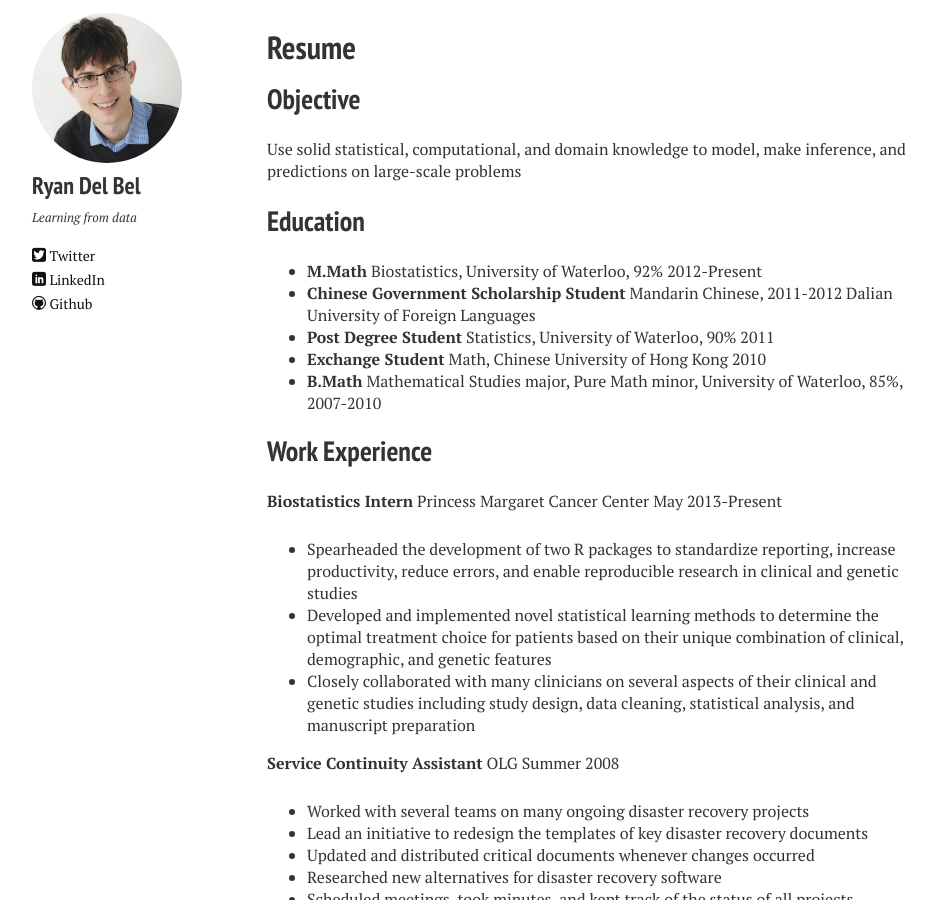
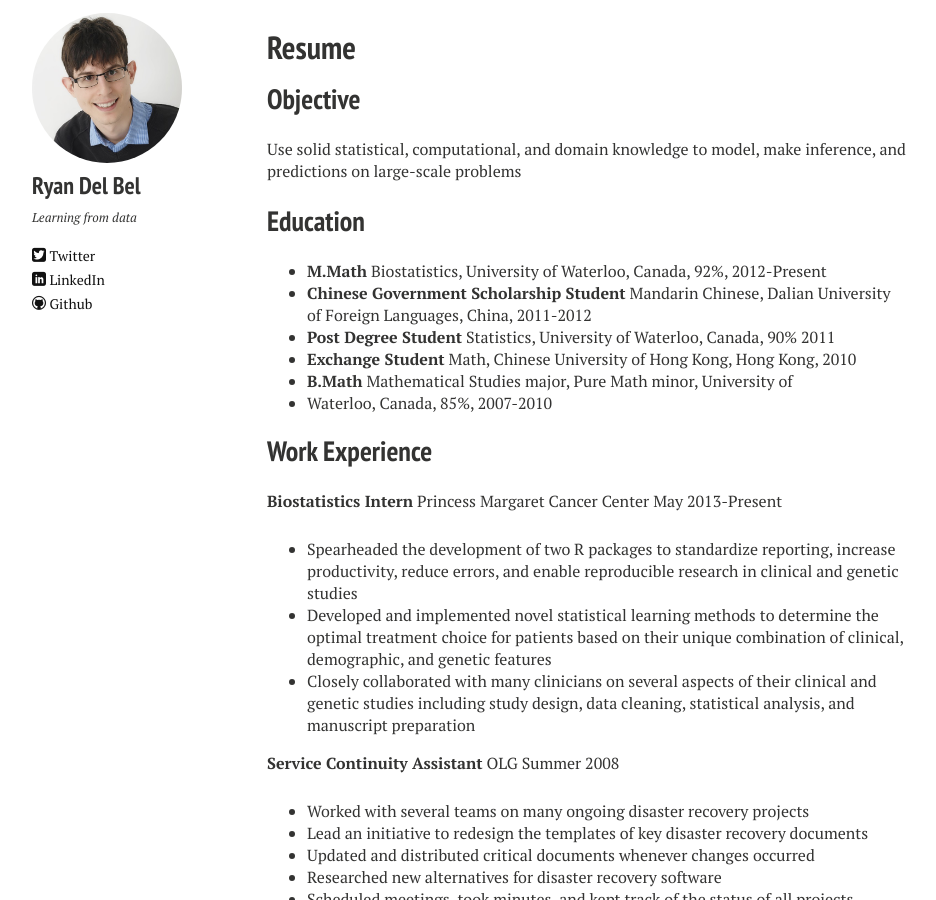
Before and after one commit to rdelbel/rdelbel.github.io, a Jekyll site: the page built from resume.md, in a window 1280 px wide and 900 px high, scrolled down 412 px. Shown: the whole window, without its empty margins (53-989 px from the left). Built offline with Jekyll 4.4.1, drawn with Linux system fonts in a browser that asks for light colours; nearby versions of some CDN libraries.

Commit message:
update resume

```diff
--- a/resume.md
+++ b/resume.md
@@ -27,12 +27,13 @@ inference, and predictions on large-scale problems
 
 Education
 -
-* **M.Math** Biostatistics, University of Waterloo, 92% 2012-Present
-* **Chinese Government Scholarship Student** Mandarin Chinese, 2011-2012 Dalian
-University of Foreign Languages
-* **Post Degree Student** Statistics, University of Waterloo, 90% 2011
-* **Exchange Student** Math, Chinese University of Hong Kong 2010
-* **B.Math** Mathematical Studies major, Pure Math minor, University of Waterloo,
+* **M.Math** Biostatistics, University of Waterloo, Canada,  92%,  2012-Present
+* **Chinese Government Scholarship Student** Mandarin Chinese,
+Dalian University of Foreign Languages, China, 2011-2012
+* **Post Degree Student** Statistics, University of Waterloo, Canada, 90% 2011
+* **Exchange Student** Math, Chinese University of Hong Kong, Hong Kong, 2010
+* **B.Math** Mathematical Studies major, Pure Math minor, University of
+* Waterloo, Canada,
  85%, 2007-2010
 
 Work Experience
```
